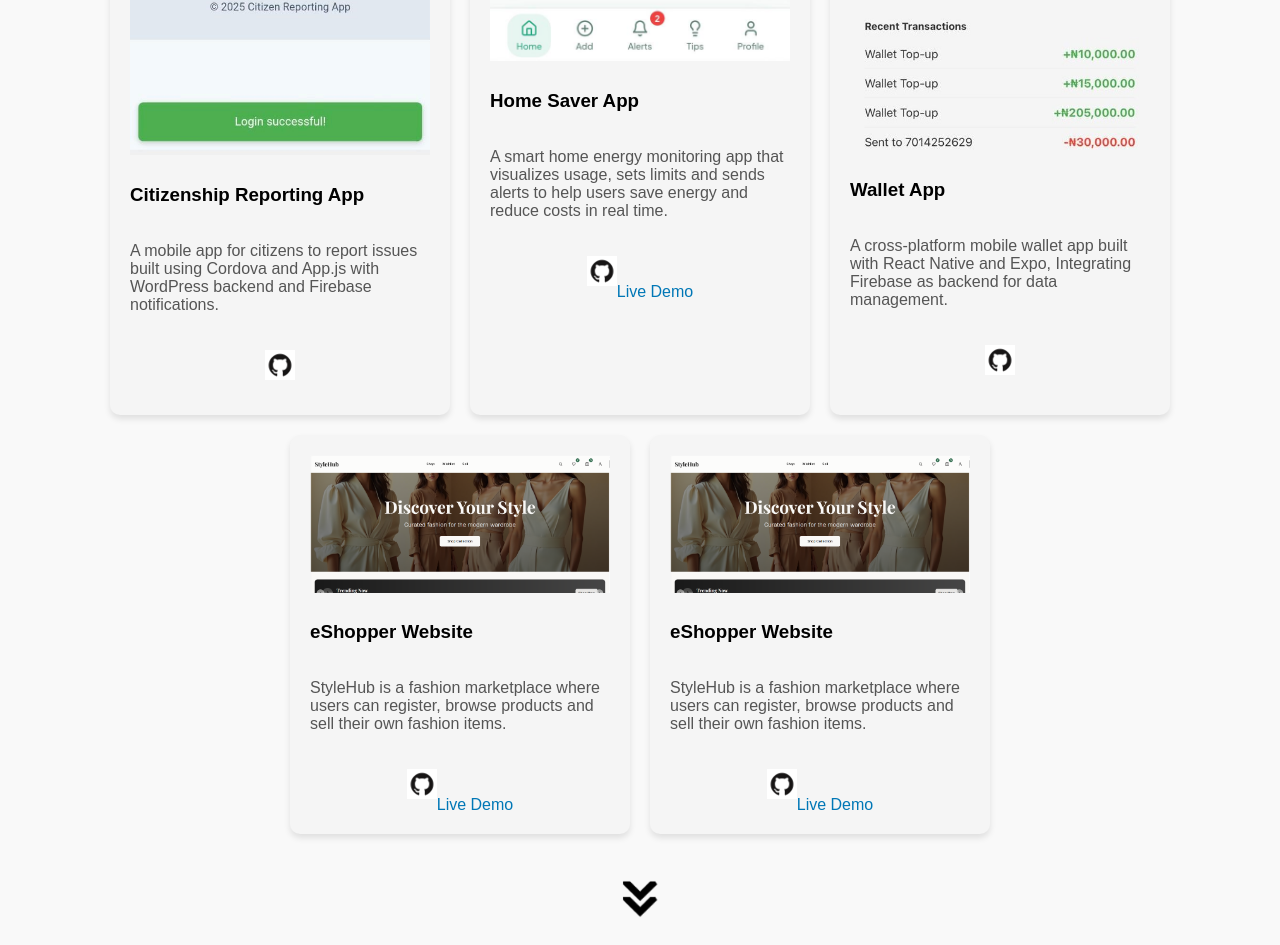
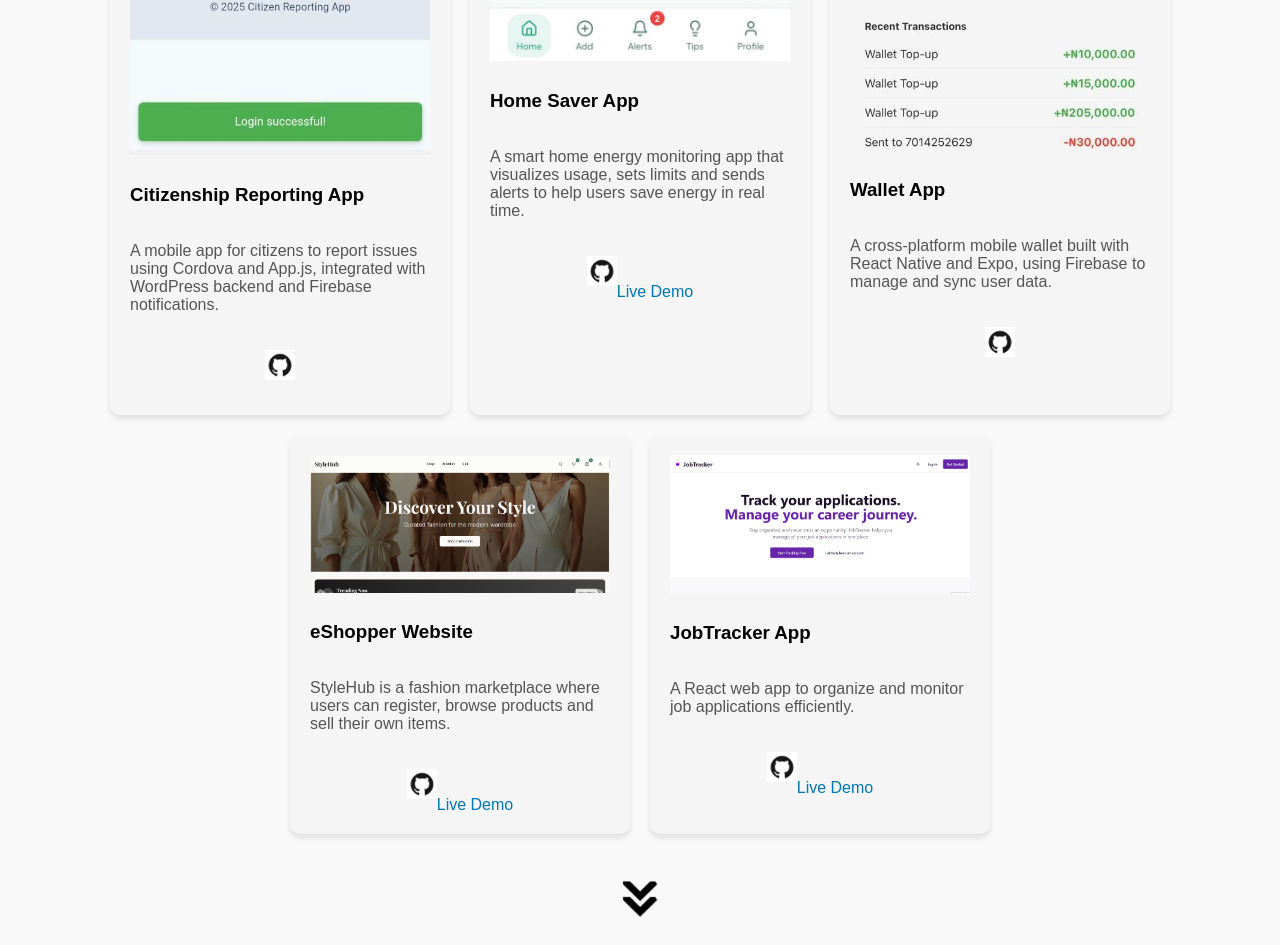
Before and after one commit to MisturaDev/my-portfolio, a React (Vite) app: page / in a window 1280 px wide. Shown: the part 2696-3641 px from the top of the page. Built offline with nearby package versions, Linux system fonts and the light colour scheme.

Commit message:
Update project descriptions for portfolio readiness

```diff
--- a/src/components/Projects.jsx
+++ b/src/components/Projects.jsx
@@ -3,9 +3,8 @@ import "./Projects.css";
 
 import citizenshipImg from "../assets/citizenship.jpg";
 import saverImg from "../assets/saver.jpeg";
-import weatherImg from "../assets/weather.jpg";
 import walletImg from "../assets/dashboard.jpg";
-import LandingImg from "../assets/Landing.png";
+import landingImg from "../assets/Landing.png";
 import eshopperImg from "../assets/home.png";
 import githubIcon from "../assets/github.png";
 import arrowIcon from "../assets/arrow.png";
@@ -22,7 +21,7 @@ const Projects = () => {
         <div className="project-card">
           <img src={citizenshipImg} alt="Citizenship App" />
           <h3>Citizenship Reporting App</h3>
-          <p>A mobile app for citizens to report issues built using Cordova and App.js with WordPress backend and Firebase notifications.</p>
+          <p>A mobile app for citizens to report issues using Cordova and App.js, integrated with WordPress backend and Firebase notifications.</p>
           <div className="project-links">
             <a href="https://github.com/MisturaDev/Citizens-Reporting-App-Cordova" target="_blank" rel="noopener noreferrer">
               <img src={githubIcon} alt="GitHub Link" className="icon" />
@@ -34,7 +33,7 @@ const Projects = () => {
         <div className="project-card">
           <img src={saverImg} alt="Home Saver App" />
           <h3>Home Saver App</h3>
-          <p>A smart home energy monitoring app that visualizes usage, sets limits and sends alerts to help users save energy and reduce costs in real time.</p>
+          <p>A smart home energy monitoring app that visualizes usage, sets limits and sends alerts to help users save energy in real time.</p>
           <div className="project-links">
             <a href="https://github.com/MisturaDev/bright-home-saver.git" target="_blank" rel="noopener noreferrer">
               <img src={githubIcon} alt="GitHub Link" className="icon" />
@@ -47,7 +46,7 @@ const Projects = () => {
         <div className="project-card">
           <img src={walletImg} alt="Wallet App" />
           <h3>Wallet App</h3>
-          <p>A cross-platform mobile wallet app built with React Native and Expo, Integrating Firebase as backend for data management.</p>
+          <p>A cross-platform mobile wallet built with React Native and Expo, using Firebase to manage and sync user data.</p>
           <div className="project-links">
             <a href="https://github.com/MisturaDev/wallet-app-react-native.git" target="_blank" rel="noopener noreferrer">
               <img src={githubIcon} alt="GitHub Link" className="icon" />
@@ -59,7 +58,7 @@ const Projects = () => {
         <div className="project-card">
           <img src={eshopperImg} alt="eShopper Website" />
           <h3>eShopper Website</h3>
-          <p>StyleHub is a fashion marketplace where users can register, browse products and sell their own fashion items.</p>
+          <p>StyleHub is a fashion marketplace where users can register, browse products and sell their own items.</p>
           <div className="project-links">
             <a href="https://github.com/MisturaDev/stylehub-app-react.git" target="_blank" rel="noopener noreferrer">
               <img src={githubIcon} alt="GitHub Link" className="icon" />
@@ -68,19 +67,19 @@ const Projects = () => {
           </div>
         </div>
 
-
-      {/* eShopper Website */}
+        {/* JobTracker App */}
         <div className="project-card">
-          <img src={eshopperImg} alt="eShopper Website" />
-          <h3>eShopper Website</h3>
-          <p>StyleHub is a fashion marketplace where users can register, browse products and sell their own fashion items.</p>
+          <img src={landingImg} alt="JobTracker App" />
+          <h3>JobTracker App</h3>
+          <p>A React web app to organize and monitor job applications efficiently.</p>
           <div className="project-links">
-            <a href="https://github.com/MisturaDev/stylehub-app-react.git" target="_blank" rel="noopener noreferrer">
+            <a href="https://github.com/MisturaDev/Job-Tracker.git" target="_blank" rel="noopener noreferrer">
               <img src={githubIcon} alt="GitHub Link" className="icon" />
             </a>
-            <a href="https://stylehub-app-react.vercel.app/" target="_blank" rel="noopener noreferrer">Live Demo</a>
+            <a href="https://job-tracker-wine-seven.vercel.app/" target="_blank" rel="noopener noreferrer">Live Demo</a>
           </div>
         </div>
+
       </div>
 
       {/* Arrow to Contact Section */}
```
